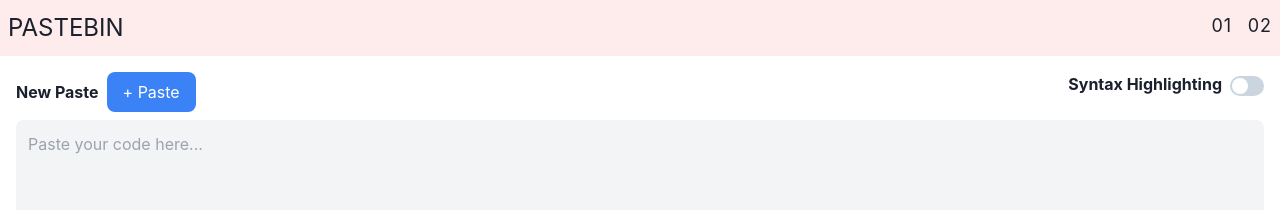
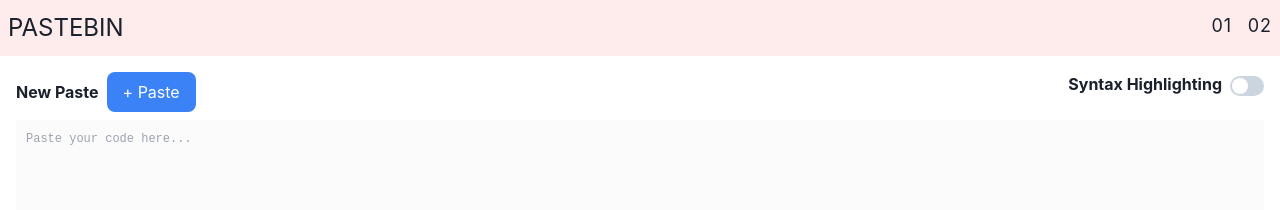
Before and after one commit to krohitk17/pastebin-client, a React (Create React App) app: page / in a window 1280 px wide. Shown: the top 210 px of the page. Built offline with nearby package versions, Linux system fonts and the light colour scheme.

Commit message:
simple code editor added

```diff
--- a/package.json
+++ b/package.json
@@ -10,9 +10,12 @@
     "@testing-library/react": "^13.4.0",
     "@testing-library/user-event": "^13.5.0",
     "framer-motion": "^10.0.0",
+    "prism-react-renderer": "^1.3.5",
+    "prismjs": "^1.29.0",
     "react": "^18.2.0",
     "react-dom": "^18.2.0",
     "react-scripts": "5.0.1",
+    "react-simple-code-editor": "^0.13.1",
     "web-vitals": "^2.1.4"
   },
   "scripts": {
--- a/src/Components/PasteField/TextArea.js
+++ b/src/Components/PasteField/TextArea.js
@@ -1,5 +1,13 @@
 import React, { useState } from "react";
 import { Switch } from "@chakra-ui/switch";
+import { highlight, languages } from "prismjs/components/prism-core";
+import "prismjs/components/prism-clike";
+import "prismjs/components/prism-javascript";
+import "prismjs/themes/prism.css";
+import Editor from "react-simple-code-editor";
+import Highlight, { defaultProps } from "prism-react-renderer";
+import darkTheme from "prism-react-renderer/themes/nightOwl";
+import lightTheme from "prism-react-renderer/themes/nightOwlLight";
 
 function TextArea() {
   const [text, setText] = useState("");
@@ -17,7 +25,8 @@
   };
 
   const pasteButtonHandler = () => {
-    navigator.clipboard.readText()
+    navigator.clipboard
+      .readText()
       .then((clipText) => {
         setText(text + clipText);
         console.log(clipText);
@@ -32,7 +41,12 @@
       <div className="flex flex-row justify-between">
         <div className="flex pb-2 items-center">
           <p className="font-bold pr-2">New Paste</p>
-          <button className="bg-blue-500 text-white px-4 py-2 rounded-lg" onClick={pasteButtonHandler}>+ Paste</button>
+          <button
+            className="bg-blue-500 text-white px-4 py-2 rounded-lg"
+            onClick={pasteButtonHandler}
+          >
+            + Paste
+          </button>
         </div>
 
         <div className="font-bold pb-2">
@@ -44,12 +58,29 @@
           />
         </div>
       </div>
-      <textarea
+      <Editor
+        value={text}
+        onValueChange={(code) => setText(code)}
+        highlight={(code) =>
+          isHighlight ? highlight(code, languages.js) : code
+        }
+        padding={10}
+        placeholder="Paste your code here..."
+        style={{
+          fontFamily: '"Fira code", "Fira Mono", monospace',
+          fontSize: 12,
+          minHeight: "400px",
+          backgroundColor: isHighlight
+            ? darkTheme.plain.backgroundColor
+            : lightTheme.plain.backgroundColor,
+        }}
+      />
+      {/* <textarea
         className="w-full p-3 h-[300px] bg-gray-100 rounded-lg overflow-scroll resize-none focus-visible:outline-none"
         placeholder="Paste your code here..."
         onChange={onChangeHandler}
         value={text}
-      ></textarea>
+      ></textarea> */}
     </div>
   );
 }
```
Also changed, not shown: 1 other file (tests, documents, lock files or other folders).
